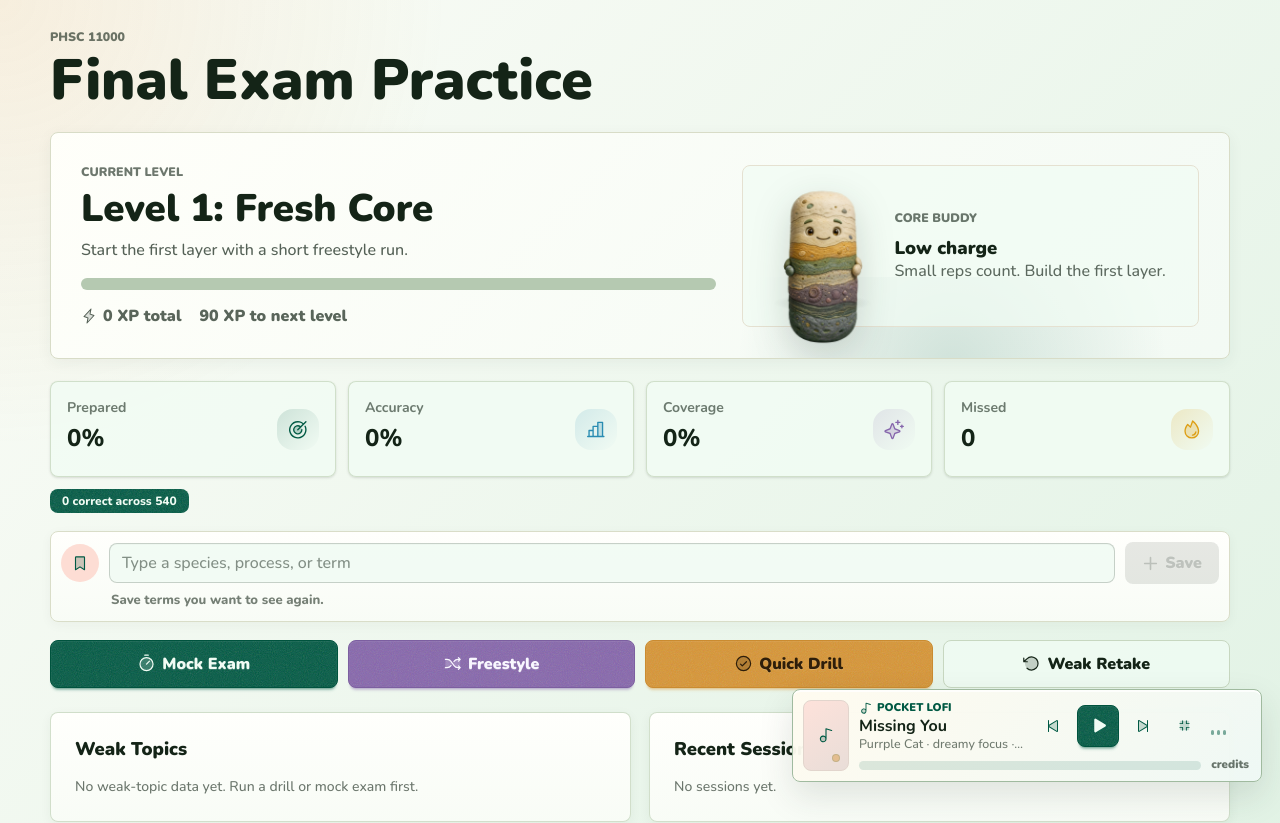
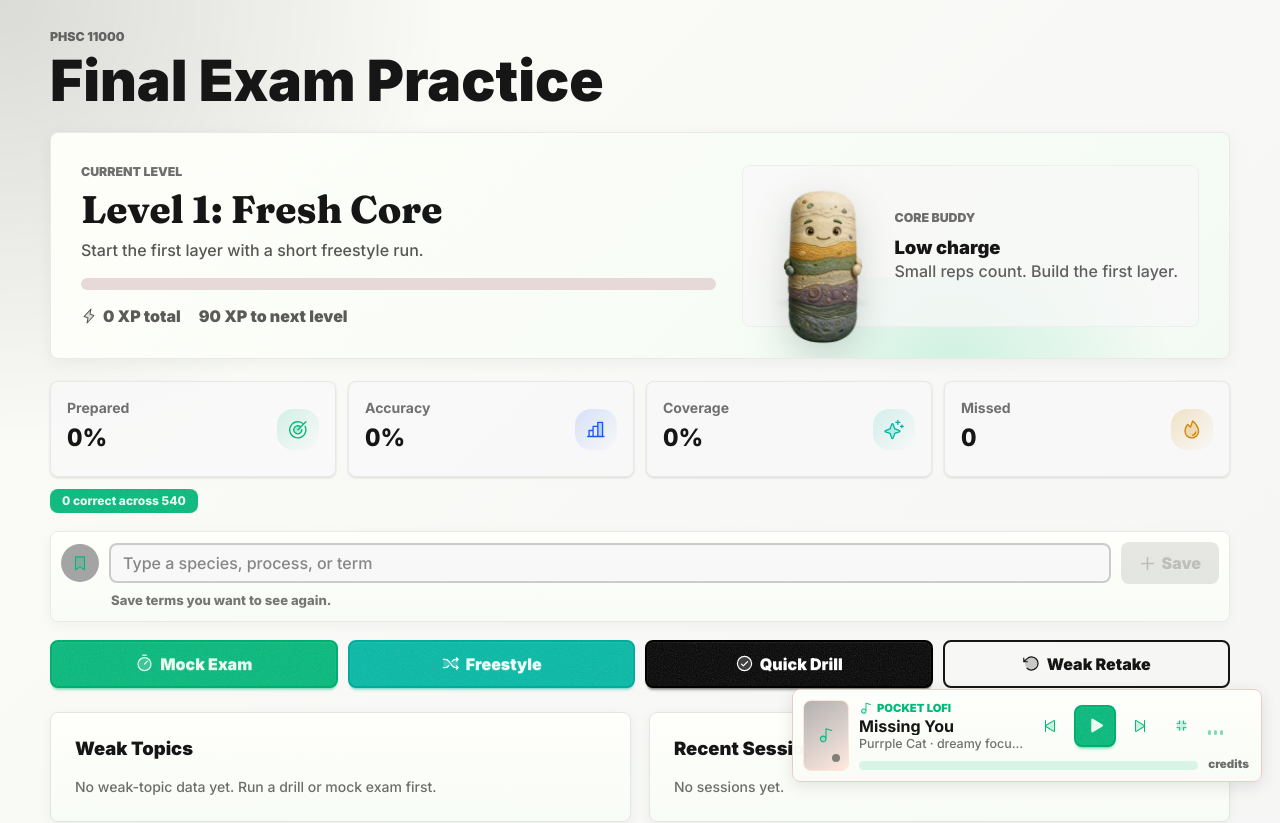
Before and after one commit to aflekkas/phsc-11000-study-platform, a React (Vite) app: page / in a window 1280 px wide. Shown: the top 823 px of the page. Built offline with nearby package versions, Linux system fonts and the light colour scheme.

Commit message:
Refresh study app visuals

```diff
--- a/src/components/ui/Button.tsx
+++ b/src/components/ui/Button.tsx
@@ -15,7 +15,7 @@ const toneClass: Record<ButtonTone, string> = {
   secondary: "btn-secondary",
   accent: "btn-accent",
   ghost: "btn-ghost",
-  soft: "btn-outline border-base-300 bg-base-100/75",
+  soft: "btn-outline",
   danger: "btn-error btn-outline"
 };
 
--- a/src/components/ui/StudyCard.tsx
+++ b/src/components/ui/StudyCard.tsx
@@ -12,8 +12,8 @@ export function StudyCard({ as: Component = "section", children, className, comp
   return (
     <Component
       className={cx(
-        "card study-card border border-base-300/80 bg-base-100/90 text-base-content shadow-sm",
-        interactive && "transition hover:-translate-y-0.5 hover:shadow-md",
+        "card study-card border border-base-300 bg-base-100 text-base-content",
+        interactive && "transition hover:border-primary",
         className
       )}
       {...props}
--- a/src/styles.css
+++ b/src/styles.css
@@ -1,4 +1,4 @@
-@import url("https://fonts.googleapis.com/css2?family=Nunito:wght@500;600;700;800;900&display=swap");
+@import url("https://fonts.googleapis.com/css2?family=Fraunces:opsz,wght@9..144,700;9..144,800&family=Inter:wght@500;600;700;800;900&display=swap");
 @import "tailwindcss";
 
 @plugin "daisyui" {
@@ -10,32 +10,32 @@
   default: true;
   prefersdark: false;
   color-scheme: light;
-  --color-base-100: oklch(98% 0.016 154);
-  --color-base-200: oklch(94% 0.028 153);
-  --color-base-300: oklch(86% 0.035 137);
-  --color-base-content: oklch(24% 0.032 151);
-  --color-primary: oklch(41% 0.09 170);
-  --color-primary-content: oklch(98% 0.016 154);
-  --color-secondary: oklch(72% 0.135 72);
-  --color-secondary-content: oklch(25% 0.04 70);
-  --color-accent: oklch(57% 0.11 304);
-  --color-accent-content: oklch(98% 0.012 300);
-  --color-neutral: oklch(30% 0.034 152);
-  --color-neutral-content: oklch(96% 0.016 154);
-  --color-info: oklch(60% 0.105 229);
-  --color-info-content: oklch(98% 0.016 229);
-  --color-success: oklch(56% 0.11 147);
-  --color-success-content: oklch(98% 0.016 147);
-  --color-warning: oklch(74% 0.15 79);
-  --color-warning-content: oklch(24% 0.04 79);
-  --color-error: oklch(56% 0.15 28);
-  --color-error-content: oklch(98% 0.014 28);
+  --color-base-100: oklch(98% 0 0);
+  --color-base-200: oklch(97% 0 0);
+  --color-base-300: oklch(92% 0 0);
+  --color-base-content: oklch(20% 0 0);
+  --color-primary: oklch(69% 0.17 162.48);
+  --color-primary-content: oklch(97% 0.021 166.113);
+  --color-secondary: oklch(0% 0 0);
+  --color-secondary-content: oklch(100% 0 0);
+  --color-accent: oklch(70% 0.14 182.503);
+  --color-accent-content: oklch(98% 0.014 180.72);
+  --color-neutral: oklch(20% 0 0);
+  --color-neutral-content: oklch(98% 0 0);
+  --color-info: oklch(54% 0.245 262.881);
+  --color-info-content: oklch(97% 0.014 254.604);
+  --color-success: oklch(59% 0.145 163.225);
+  --color-success-content: oklch(97% 0.021 166.113);
+  --color-warning: oklch(68% 0.162 75.834);
+  --color-warning-content: oklch(98% 0.026 102.212);
+  --color-error: oklch(57% 0.245 27.325);
+  --color-error-content: oklch(97% 0.013 17.38);
   --radius-selector: 0.5rem;
   --radius-field: 0.5rem;
   --radius-box: 0.5rem;
   --size-selector: 0.25rem;
   --size-field: 0.25rem;
-  --border: 1px;
+  --border: 2px;
   --depth: 1;
   --noise: 1;
 }
@@ -43,7 +43,7 @@
 :root {
   color: var(--color-base-content);
   background: var(--color-base-200);
-  font-family: "Nunito", ui-rounded, "Avenir Next", "SF Pro Rounded", ui-sans-serif, system-ui, -apple-system, BlinkMacSystemFont, "Segoe UI", sans-serif;
+  font-family: "Inter", ui-sans-serif, system-ui, -apple-system, BlinkMacSystemFont, "Segoe UI", sans-serif;
   font-synthesis: none;
   text-rendering: optimizeLegibility;
 }
@@ -74,7 +74,7 @@ body::before {
 }
 
 h1, h2, p { margin-top: 0; }
-h1 { font-size: clamp(2rem, 5vw, 3.55rem); font-weight: 900; letter-spacing: 0; line-height: 0.95; }
+h1 { font-size: clamp(2rem, 5vw, 3.55rem); font-weight: 850; letter-spacing: 0; line-height: 0.95; }
 h2 { font-size: 1.15rem; font-weight: 850; line-height: 1.25; }
 button, input, textarea { font: inherit; }
 
@@ -159,7 +159,9 @@ button, input, textarea { font: inherit; }
 }
 
 .hero-copy h2 {
+  font-family: "Fraunces", Georgia, serif;
   font-size: clamp(1.55rem, 3vw, 2.45rem);
+  font-weight: 800;
   line-height: 1;
   margin-bottom: 10px;
 }
@@ -566,21 +568,21 @@ button, input, textarea { font: inherit; }
 }
 
 .correct-feedback {
-  background: color-mix(in oklch, var(--color-success) 14%, var(--color-base-100));
-  border: 1px solid color-mix(in oklch, var(--color-success) 76%, var(--color-base-300));
+  background: color-mix(in oklch, var(--color-success) 10%, var(--color-base-100));
+  border: 1px solid color-mix(in oklch, var(--color-success) 54%, var(--color-base-300));
 }
 
 .wrong-feedback {
-  background: color-mix(in oklch, var(--color-error) 11%, var(--color-base-100));
-  border: 1px solid color-mix(in oklch, var(--color-error) 68%, var(--color-base-300));
+  background: color-mix(in oklch, var(--color-error) 8%, var(--color-base-100));
+  border: 1px solid color-mix(in oklch, var(--color-error) 48%, var(--color-base-300));
 }
 
 .panel-correct {
-  box-shadow: 0 0 0 3px color-mix(in oklch, var(--color-success) 16%, transparent), 0 12px 30px rgba(32, 114, 79, 0.12);
+  box-shadow: 0 0 0 2px color-mix(in oklch, var(--color-success) 16%, transparent), 0 4px 14px rgba(32, 114, 79, 0.08);
 }
 
 .panel-wrong {
-  box-shadow: 0 0 0 3px color-mix(in oklch, var(--color-error) 15%, transparent), 0 12px 30px rgba(177, 59, 46, 0.1);
+  box-shadow: 0 0 0 2px color-mix(in oklch, var(--color-error) 15%, transparent), 0 4px 14px rgba(177, 59, 46, 0.08);
 }
 
 .reinforcement-line {
@@ -595,11 +597,11 @@ button, input, textarea { font: inherit; }
 .review-summary {
   align-items: center;
   background:
-    linear-gradient(135deg, color-mix(in oklch, var(--color-base-100) 92%, transparent), color-mix(in oklch, var(--color-secondary) 10%, var(--color-base-100))),
-    repeating-linear-gradient(90deg, rgba(30, 91, 79, 0.035) 0 1px, transparent 1px 12px);
+    linear-gradient(180deg, rgba(255, 255, 252, 0.98), rgba(248, 252, 246, 0.98)),
+    repeating-linear-gradient(95deg, rgba(42, 89, 76, 0.022) 0 1px, transparent 1px 12px);
   border: 1px solid color-mix(in oklch, var(--color-base-300) 80%, white);
   border-radius: 0.5rem;
-  box-shadow: 0 14px 34px rgba(38, 52, 47, 0.08);
+  box-shadow: 0 4px 16px rgba(38, 52, 47, 0.055);
   display: grid;
   gap: 18px;
   grid-template-columns: minmax(0, 1fr) auto;
@@ -609,7 +611,7 @@ button, input, textarea { font: inherit; }
 
 .review-summary.level-up {
   border-color: var(--color-secondary);
-  box-shadow: 0 0 0 3px color-mix(in oklch, var(--color-secondary) 18%, transparent), 0 18px 38px rgba(81, 63, 23, 0.12);
+  box-shadow: 0 0 0 2px color-mix(in oklch, var(--color-secondary) 18%, transparent), 0 4px 16px rgba(81, 63, 23, 0.08);
 }
 
 .reward-copy h2 {
@@ -763,12 +765,12 @@ button, input, textarea { font: inherit; }
 .music-player {
   align-items: center;
   background:
-    linear-gradient(135deg, rgba(255, 251, 239, 0.97), rgba(239, 248, 244, 0.97)),
-    repeating-linear-gradient(90deg, rgba(30, 91, 79, 0.04) 0 1px, transparent 1px 12px);
+    linear-gradient(180deg, rgba(255, 255, 252, 0.98), rgba(248, 252, 246, 0.98)),
+    repeating-linear-gradient(95deg, rgba(30, 91, 79, 0.02) 0 1px, transparent 1px 12px);
   border: 1px solid color-mix(in oklch, var(--color-primary) 22%, var(--color-base-300));
   border-radius: 0.5rem;
   bottom: 18px;
-  box-shadow: 0 14px 34px rgba(38, 52, 47, 0.13), 0 2px 0 rgba(255, 255, 255, 0.78) inset;
+  box-shadow: 0 4px 16px rgba(38, 52, 47, 0.12);
   color: var(--color-primary);
   display: grid;
   gap: 8px 10px;
```
Also changed, not shown: 3 other files (tests, documents, lock files or other folders).
